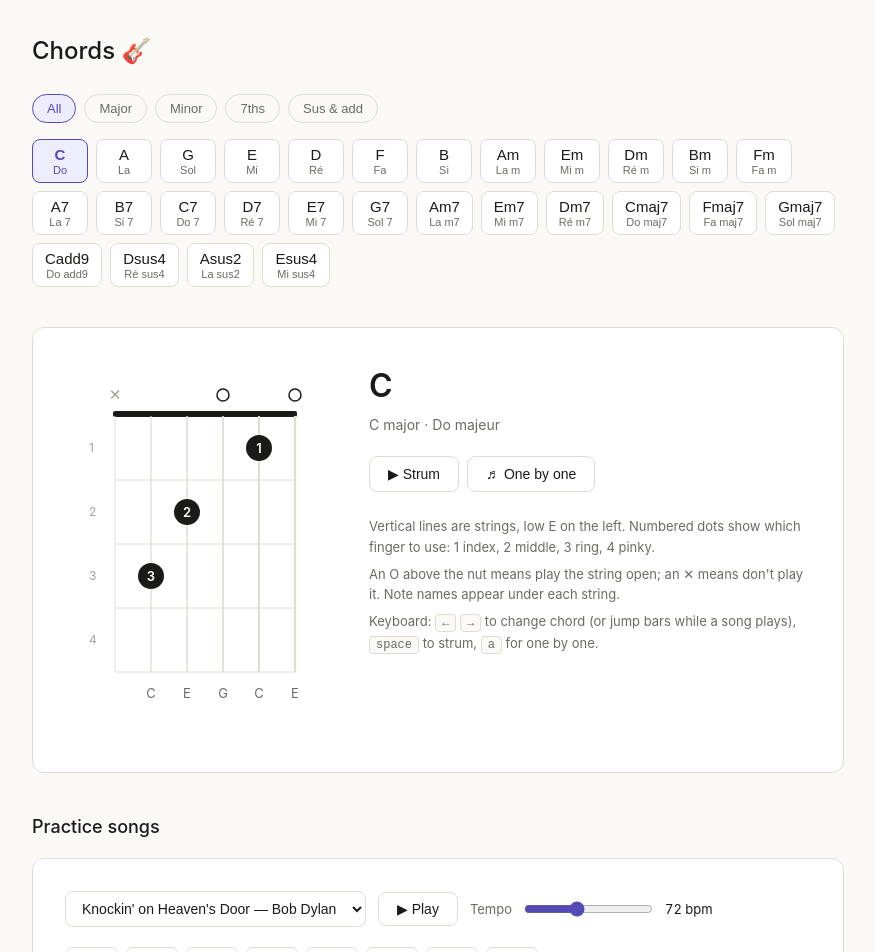
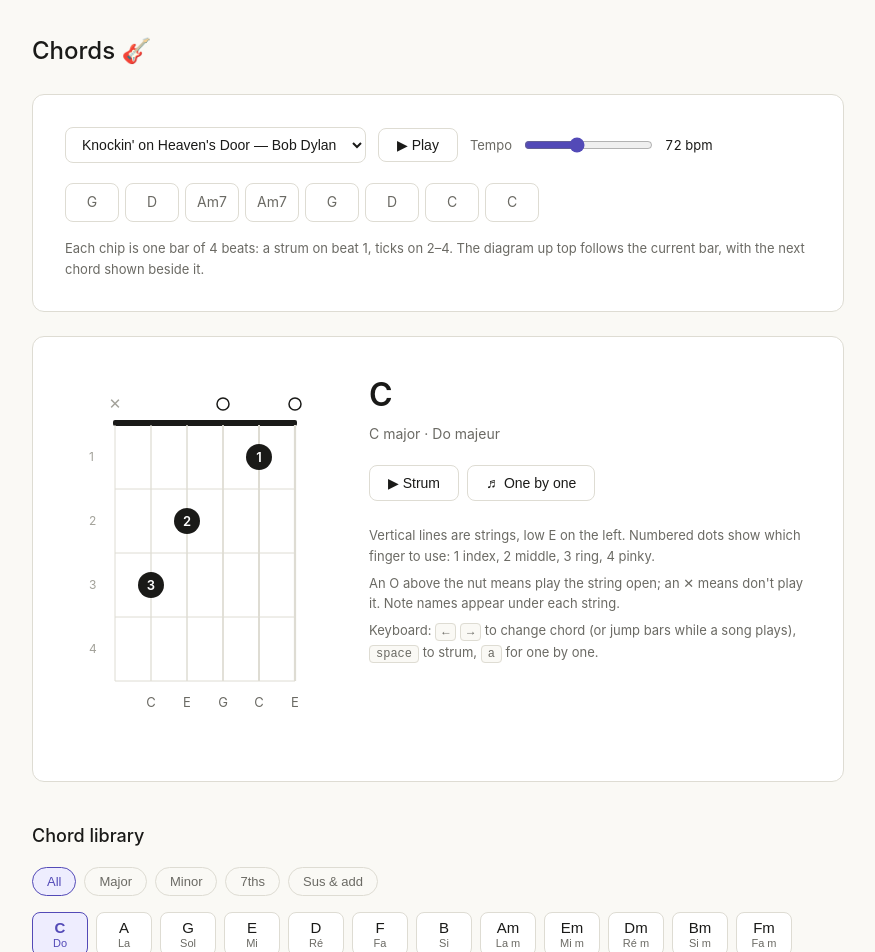
Before and after one commit to ValentinMumble/chords, a React (Vite) app: page / in a window 1280 px wide. Shown: the top 952 px of the page, without its empty margins (202-1077 px from the left). Built offline with nearby package versions, Linux system fonts and the light colour scheme.

Commit message:
Move song player above the fold
Playback controls now sit directly under the title, with the diagram
viewer right below and the chord library (filters + grid) at the
bottom. No more scrolling to reach play.

```diff
--- a/src/App.tsx
+++ b/src/App.tsx
@@ -55,14 +55,6 @@ export default function App() {
   return (
     <main>
       <h1>Chords 🎸</h1>
-      <ChordFilters filter={activeFilter} onChange={setFilter} />
-      <ChordGrid chords={visible} selected={chord.name} onSelect={selectChord} />
-      <div className="viewer">
-        <Fretboard chord={chord} />
-        {nextChordName && <NextUpCard chordName={nextChordName} />}
-        <ChordDetails chord={chord} />
-      </div>
-      <h2>Practice songs</h2>
       <SongPlayer
         songs={SONGS}
         song={song}
@@ -72,6 +64,14 @@ export default function App() {
         onBpmChange={setBpm}
         playback={playback}
       />
+      <div className="viewer">
+        <Fretboard chord={chord} />
+        {nextChordName && <NextUpCard chordName={nextChordName} />}
+        <ChordDetails chord={chord} />
+      </div>
+      <h2>Chord library</h2>
+      <ChordFilters filter={activeFilter} onChange={setFilter} />
+      <ChordGrid chords={visible} selected={chord.name} onSelect={selectChord} />
     </main>
   );
 }
--- a/src/style.css
+++ b/src/style.css
@@ -108,6 +108,9 @@ h1 {
   border: 1px solid var(--line);
   border-radius: var(--radius);
   padding: 2rem;
+}
+.viewer + .viewer {
+  margin-top: 1.5rem;
 }
 .panel {
   flex: 1;
```
